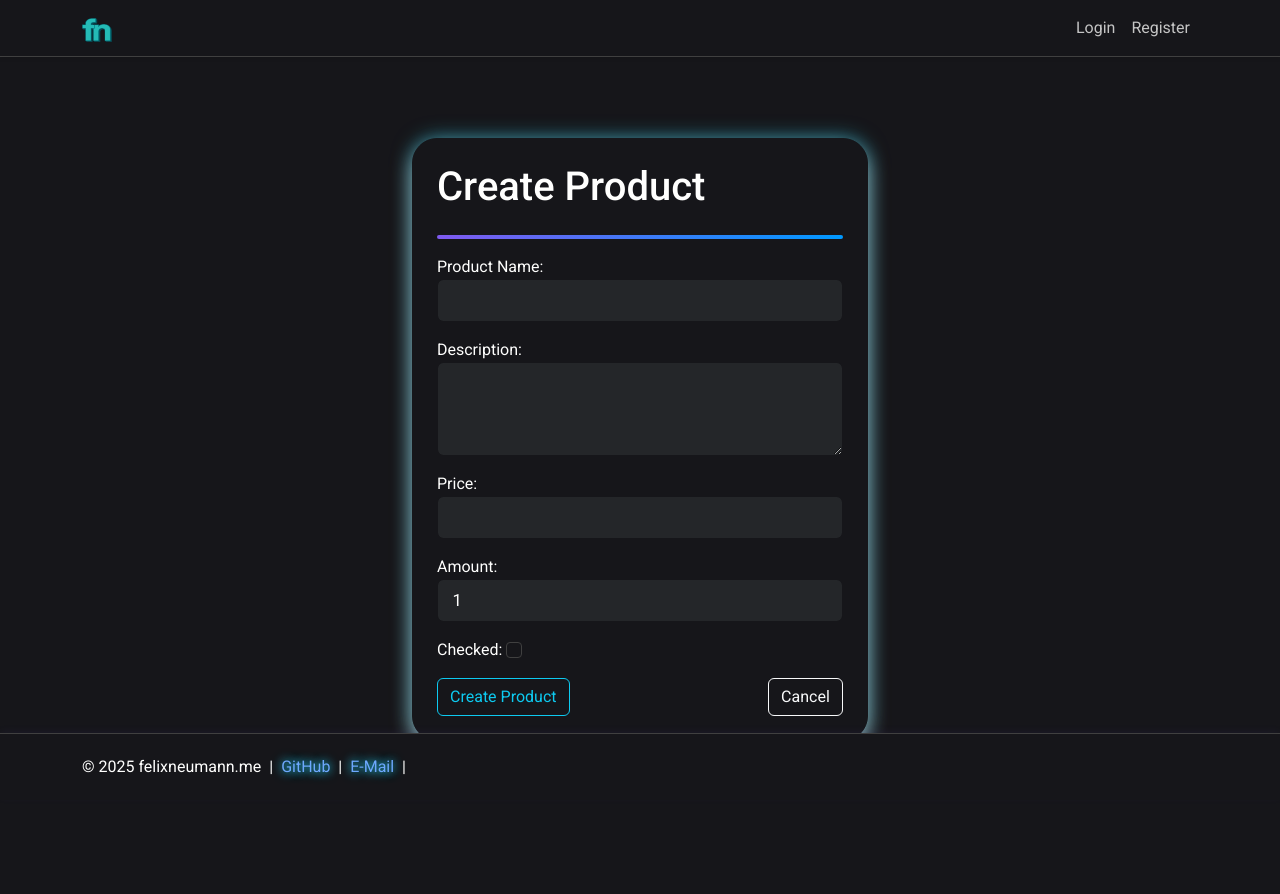
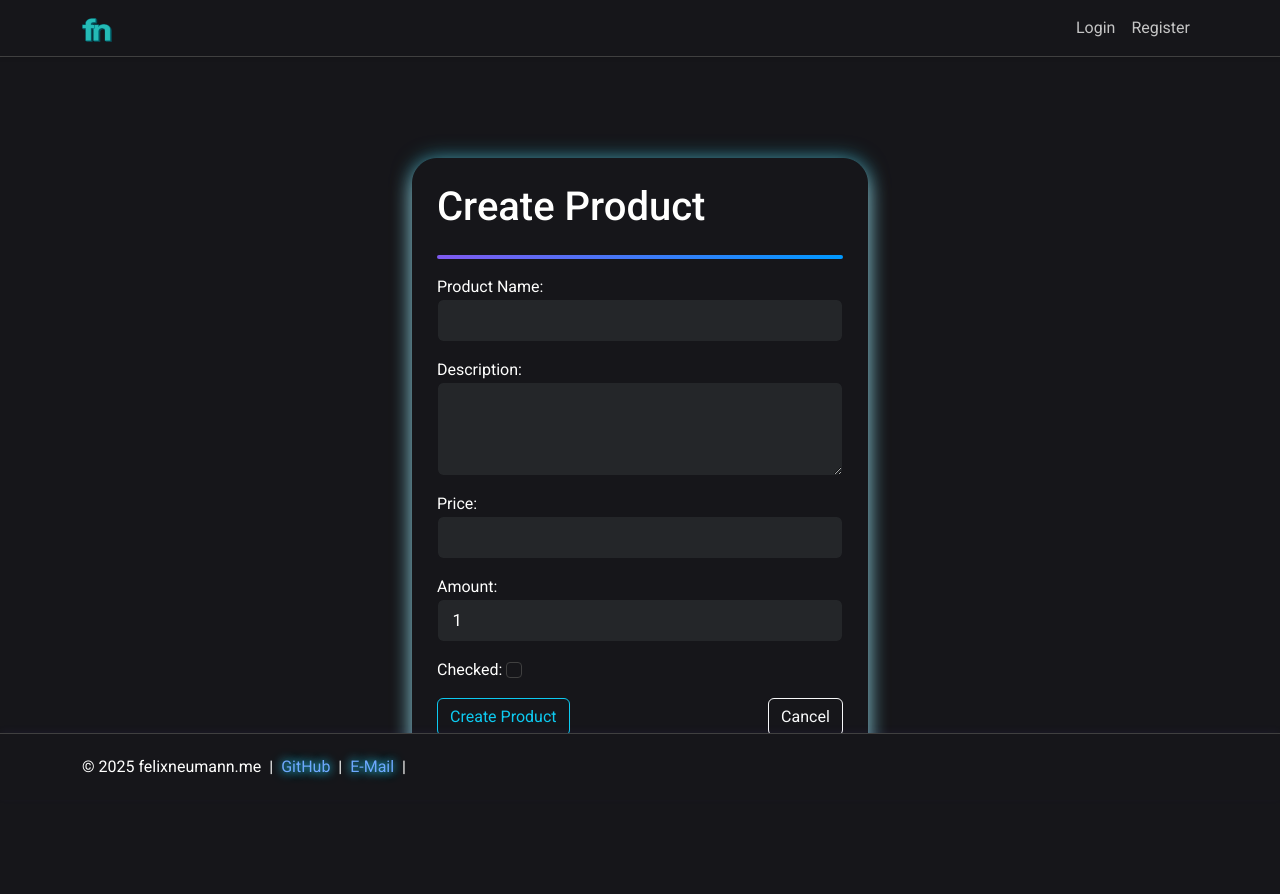
Before and after one commit to fncoding/kid-me, a Django app: page /products/new/ in a window 1280 px wide. Before the commit the page ends 778 px from the top, so only its background shows below. Run offline with Django 5.2, Linux system fonts and the light colour scheme; style sheets or scripts are compiled from the project's sources; some libraries are stand-ins or nearby versions.

Commit message:
fix - product windows

```diff
--- a/src/products/templates/product_create.html
+++ b/src/products/templates/product_create.html
@@ -1,6 +1,6 @@
 {% extends 'base.html' %}
 {% block content %}
-  <div class="d-flex justify-content-center align-items-center min-vh-100 pt-navbar mt-3">
+  <div class="d-flex justify-content-center align-items-center min-vh-100 pt-navbar pt-4 mt-4">
     <div class="card main-card p-4 mt-5">
       <h1>Create Product</h1>
       {% include 'components/separator.html' %}
```
